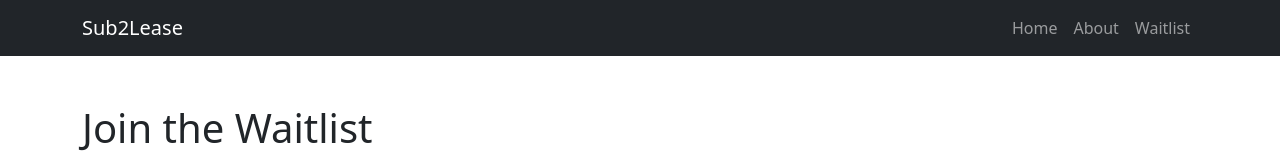
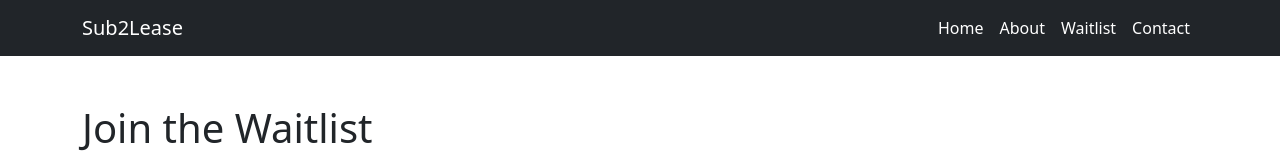
Before and after one commit to CS571-S26/p42, a React (Vite) app: page /p42/contact in a window 1280 px wide. Shown: the top 160 px of the page. Built offline with nearby package versions, Linux system fonts and the light colour scheme.

Commit message:
fixed contrast

```diff
--- a/src/components/NavigationBar.tsx
+++ b/src/components/NavigationBar.tsx
@@ -5,13 +5,14 @@ export default function NavigationBar() {
   return (
     <Navbar bg="dark" variant="dark" expand="lg">
       <Container>
-        <Navbar.Brand as={Link} to="/">Sub2Lease</Navbar.Brand>
+        <Navbar.Brand as={Link} to="/" className="text-white">Sub2Lease</Navbar.Brand>
         <Navbar.Toggle aria-controls="main-nav" />
         <Navbar.Collapse id="main-nav">
           <Nav className="ms-auto">
-            <Nav.Link as={Link} to="/">Home</Nav.Link>
-            <Nav.Link as={Link} to="/about">About</Nav.Link>
-            <Nav.Link as={Link} to="/contact">Waitlist</Nav.Link>
+            <Nav.Link as={Link} to="/" className="text-white">Home</Nav.Link>
+            <Nav.Link as={Link} to="/about" className="text-white">About</Nav.Link>
+            <Nav.Link as={Link} to="/contact" className="text-white">Waitlist</Nav.Link>
+            <Nav.Link as={Link} to="/inquiry" className="text-white">Contact</Nav.Link>
           </Nav>
         </Navbar.Collapse>
       </Container>
```
Also changed, not shown: 1 other file (tests, documents, lock files or other folders).
